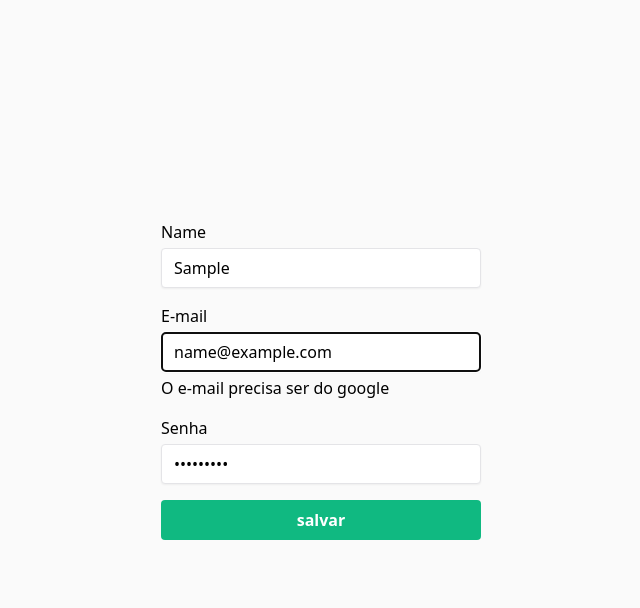
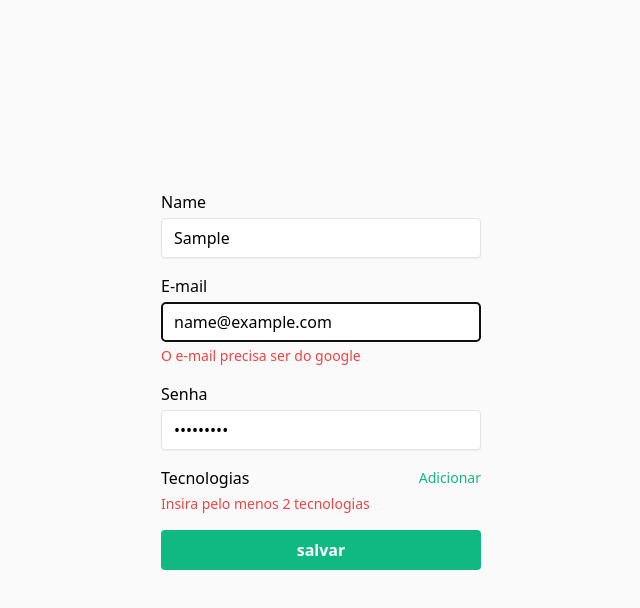
Before and after one commit to LucasLeiteDuarte/my-project, a React (Vite) app: page / in a window 1280 px wide. Both pictures are taken after typing "Sample", "name@example.com", "Sample123" into the empty fields and a click on the button "salvar". Shown: the top 608 px of the page, without its empty margins (319-959 px from the left). Built offline with nearby package versions, Linux system fonts and the light colour scheme.

Commit message:
finish Field Array

```diff
--- a/src/App.tsx
+++ b/src/App.tsx
@@ -1,7 +1,7 @@
 import { useState } from "react";
 import "./styles/global.css";
 
-import { useForm } from "react-hook-form";
+import { useForm, useFieldArray } from "react-hook-form";
 import { z } from "zod";
 import { zodResolver } from "@hookform/resolvers/zod";
 
@@ -9,7 +9,7 @@
  * to-do
  *
  * [x] Validação / Transformação- para começar a trabalhar com validação é preciso importar o zod.
- * [ ] Field Array-
+ * [x] Field Array-
  * [ ] Upload de Arquivos-
  * [ ] Composition Pattern-
  */
@@ -37,6 +37,14 @@
       return email.endsWith("@gmail.com");
     }, "O e-mail precisa ser do google"),
   password: z.string().min(6, "A senha precisa de no minimo 6 caracteres"),
+  techs: z
+    .array(
+      z.object({
+        title: z.string().nonempty("o título é obrigatório"),
+        knowledge: z.coerce.number().min(1).max(100),
+      })
+    )
+    .min(2, "Insira pelo menos 2 tecnologias"),
 });
 
 type CreateUserFormData = z.infer<typeof creatUserFormSchema>;
@@ -48,15 +56,24 @@
     register,
     handleSubmit,
     formState: { errors },
+    control,
   } = useForm<CreateUserFormData>({
     resolver: zodResolver(creatUserFormSchema),
   });
-
   /*  O useForm ira devolver duas informaçães que são cruciais.
    A primeira delas é (register){que vai falar para o react hook form,
      quais são os campos do nosso formulário, então, vamos registrar quais
     são os campos do formulário }.
   */
+
+  const { fields, append, remove } = useFieldArray({
+    control,
+    name: "techs",
+  });
+
+  function addNewTech() {
+    append({ title: "", knowledge: 0 });
+  }
 
   function creatUser(data: any) {
     /* Ao inves de usar um conslo.log()
@@ -84,7 +101,9 @@
             className="border border-zinc-200 shadow-sm rounded h-10 px-3"
             {...register("name")}
           />
-          {errors.name && <span>{errors.name.message}</span>}
+          {errors.name && (
+            <span className="text-red-500 text-sm">{errors.name.message}</span>
+          )}
         </div>
 
         <div className="flex flex-col gap-1">
@@ -95,7 +114,9 @@
             className="border border-zinc-200 shadow-sm rounded h-10 px-3"
             {...register("email")}
           />
-          {errors.email && <span>{errors.email.message}</span>}
+          {errors.email && (
+            <span className="text-red-500 text-sm">{errors.email.message}</span>
+          )}
         </div>
 
         <div className="flex flex-col gap-1">
@@ -106,7 +127,58 @@
             className="border border-zinc-200 shadow-sm rounded h-10 px-3"
             {...register("password")}
           />
-          {errors.password && <span>{errors.password.message}</span>}
+          {errors.password && (
+            <span className="text-red-500 text-sm">
+              {errors.password.message}
+            </span>
+          )}
+        </div>
+
+        <div className="flex flex-col gap-1">
+          <label htmlFor="" className="flex items-center justify-between">
+            Tecnologias
+            <button
+              type="button"
+              onClick={addNewTech}
+              className="text-emerald-500 text-sm"
+            >
+              Adicionar
+            </button>
+          </label>
+
+          {fields.map((field, index) => {
+            return (
+              <div className="flex gap-2" key={field.id}>
+                <div className="flex-1 flex flex-col gap-1">
+                  <input
+                    type="text"
+                    className=" border border-zinc-200 shadow-sm rounded h-10 px-3"
+                    {...register(`techs.${index}.title`)}
+                  />
+                  {errors.techs?.[index]?.title && (
+                    <span className="text-red-500 text-sm">
+                      {errors.techs?.[index]?.title?.message}
+                    </span>
+                  )}
+                </div>
+                <div className="flex flex-col gap-1">
+                  <input
+                    type="number"
+                    className="w-16 flex-1 order border-zinc-200 shadow-sm rounded h-10 px-3"
+                    {...register(`techs.${index}.knowledge`)}
+                  />
+                  {errors.techs?.[index]?.knowledge && (
+                    <span className="text-red-500 text-sm">
+                      {errors.techs?.[index]?.knowledge?.message}
+                    </span>
+                  )}
+                </div>
+              </div>
+            );
+          })}
+          {errors.techs && (
+            <span className="text-red-500 text-sm">{errors.techs.message}</span>
+          )}
         </div>
 
         <button
```
